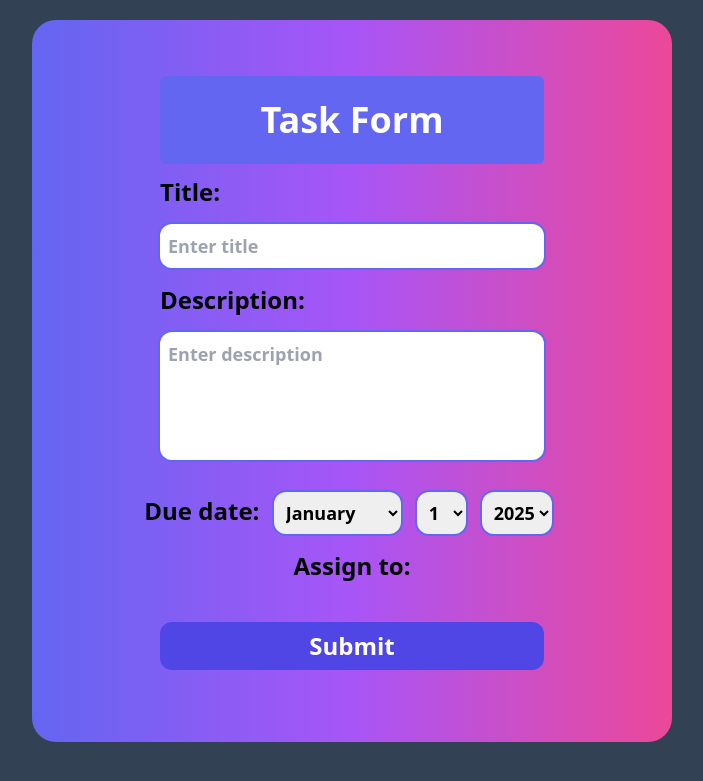
After one commit to CoderSubrota/task-management, a Django app: page /tasks/create_task/ in a window 1280 px wide. The commit adds this page. Shown: the top 781 px of the page, without its empty margins (288-991 px from the left). Run offline with Django 5.2, Linux system fonts and the light colour scheme; data that the repository does not hold is empty; some libraries are stand-ins or nearby versions.

Commit message:
add all codes for post data to postgressql

```diff
--- a/static/css/output.css
+++ b/static/css/output.css
@@ -658,6 +658,21 @@ video {
   margin-bottom: 1.5rem;
 }
 
+.mx-4 {
+  margin-left: 1rem;
+  margin-right: 1rem;
+}
+
+.mx-auto {
+  margin-left: auto;
+  margin-right: auto;
+}
+
+.my-5 {
+  margin-top: 1.25rem;
+  margin-bottom: 1.25rem;
+}
+
 .-ms-3 {
   margin-inline-start: -0.75rem;
 }
@@ -781,6 +796,10 @@ video {
   width: 3rem;
 }
 
+.w-40 {
+  width: 10rem;
+}
+
 .w-5 {
   width: 1.25rem;
 }
@@ -804,6 +823,12 @@ video {
 
 .border-collapse {
   border-collapse: collapse;
+}
+
+.border-spacing-2 {
+  --tw-border-spacing-x: 0.5rem;
+  --tw-border-spacing-y: 0.5rem;
+  border-spacing: var(--tw-border-spacing-x) var(--tw-border-spacing-y);
 }
 
 .transform {
@@ -862,6 +887,11 @@ video {
   border-width: 1px;
 }
 
+.border-indigo-700 {
+  --tw-border-opacity: 1;
+  border-color: rgb(67 56 202 / var(--tw-border-opacity, 1));
+}
+
 .bg-blue-300 {
   --tw-bg-opacity: 1;
   background-color: rgb(147 197 253 / var(--tw-bg-opacity, 1));
@@ -890,6 +920,11 @@ video {
 .bg-green-400 {
   --tw-bg-opacity: 1;
   background-color: rgb(74 222 128 / var(--tw-bg-opacity, 1));
+}
+
+.bg-indigo-600 {
+  --tw-bg-opacity: 1;
+  background-color: rgb(79 70 229 / var(--tw-bg-opacity, 1));
 }
 
 .bg-purple-600 {
@@ -961,9 +996,19 @@ video {
   padding-right: 0.75rem;
 }
 
+.px-5 {
+  padding-left: 1.25rem;
+  padding-right: 1.25rem;
+}
+
 .py-0\.5 {
   padding-top: 0.125rem;
   padding-bottom: 0.125rem;
+}
+
+.py-2 {
+  padding-top: 0.5rem;
+  padding-bottom: 0.5rem;
 }
 
 .py-4 {
@@ -1046,6 +1091,10 @@ video {
   font-weight: 500;
 }
 
+.font-semibold {
+  font-weight: 600;
+}
+
 .uppercase {
   text-transform: uppercase;
 }
@@ -1085,9 +1134,9 @@ video {
   color: rgb(34 197 94 / var(--tw-text-opacity, 1));
 }
 
-.text-lime-400 {
+.text-purple-600 {
   --tw-text-opacity: 1;
-  color: rgb(163 230 53 / var(--tw-text-opacity, 1));
+  color: rgb(147 51 234 / var(--tw-text-opacity, 1));
 }
 
 .text-purple-700 {
@@ -1115,9 +1164,9 @@ video {
   color: rgb(255 255 255 / var(--tw-text-opacity, 1));
 }
 
-.text-lime-800 {
+.text-indigo-600 {
   --tw-text-opacity: 1;
-  color: rgb(63 98 18 / var(--tw-text-opacity, 1));
+  color: rgb(79 70 229 / var(--tw-text-opacity, 1));
 }
 
 .shadow-blue-500\/50 {
--- /dev/null
+++ b/tasks/form.py
@@ -0,0 +1,80 @@
+from django import forms
+from tasks.models import Task
+
+# class TaskForm(forms.Form):
+
+#     title = forms.CharField(max_length=250, label="Title")
+#     description = forms.CharField(widget=forms.Textarea, label="Description")
+#     due_date=forms.DateField(widget=forms.SelectDateWidget, label="Due date")
+#     assign_to= forms.MultipleChoiceField(widget=forms.CheckboxSelectMultiple ,choices=[], label="Assign to")
+
+#     def __init__(self, *args, **kwargs):
+#         employees = kwargs.pop('employees', [])
+#         super().__init__(*args, **kwargs)
+
+#         self.fields['assign_to'].choices = [
+#             (emp.id, emp.name) for emp in employees
+#         ]
+
+class styleMixin:
+    default_class='ring-2 ring-indigo-500 flex text-lg flex-col my-4 w-96 rounded-xl pl-2 py-2'
+
+    def applyStyleWidget(self):
+      for field_name, field in  self.fields.items():
+          if isinstance(field.widget,forms.TextInput):
+              field.widget.attrs.update({
+                  'class':f"{self.default_class}",
+                  'placeholder':f'Enter {field.label.lower()}'
+              })
+          elif isinstance(field.widget,forms.Textarea):
+              field.widget.attrs.update({
+                  "class":f"{self.default_class} resize-none",
+                  'placeholder':f'Enter {field.label.lower()}',
+                  'rows':4
+              })
+
+          elif isinstance(field.widget,forms.SelectDateWidget):
+              field.widget.attrs.update({
+                  "class":"ring-2 ring-indigo-500 my-4 text-lg font-bold rounded-xl pl-2 mx-2  py-2",
+              })
+
+          elif isinstance(field.widget,forms.CheckboxSelectMultiple):
+              field.widget.attrs.update({
+                  "class":"accent-emerald-500/25 my-3 text-lg",
+              })
+
+class TaskModelForm(styleMixin,forms.ModelForm):
+    class Meta:
+        model = Task
+        fields=['title','description','due_date','assign_to']
+
+        widgets={
+            'title':forms.TextInput,
+            'description':forms.Textarea,
+            'due_date':forms.SelectDateWidget,
+            'assign_to':forms.CheckboxSelectMultiple
+        }
+
+        # widgets={
+        #     'title':forms.TextInput(attrs={
+        #         'class':'ring-2 ring-indigo-500 flex flex-col my-4 w-96 rounded-xl pl-2 py-2',
+        #         'placeholder':'Enter meaningful title',
+        #         }),
+        #     'description':forms.Textarea(
+        #         attrs={
+        #         'class':'ring-2 ring-indigo-500 flex flex-col  w-96 my-4 rounded-xl pl-2 h-32 px-3  py-2',
+        #         'placeholder':'Enter meaningful description'
+        #         }
+        #     ),
+        #     'due_date':forms.SelectDateWidget(
+        #         attrs={
+        #         'class':'ring-2 ring-indigo-500 my-4 text-lg font-bold rounded-xl pl-2 mx-2  py-2',
+        #         }),
+        #     'assign_to':forms.CheckboxSelectMultiple( attrs={
+        #         'class':'accent-emerald-500/25 my-3',
+        #         })
+        # }
+
+    def __init__(self,*args, **kwargs):
+        super().__init__(*args, **kwargs)
+        self.applyStyleWidget()
--- a/tasks/models.py
+++ b/tasks/models.py
@@ -1,6 +1,14 @@
 from django.db import models
 
-# Create your models here.
+class Employee(models.Model):
+    name = models.CharField(max_length=541)
+    email=models.EmailField(unique=True, max_length=221)
+
+    def __str__(self):
+        return self.name
+
+
+
 class Task(models.Model):
     # one to many connection
      project=models.ForeignKey(
@@ -8,6 +16,7 @@ class Task(models.Model):
          on_delete=models.CASCADE,
          default=1
      )
+     assign_to = models.ManyToManyField(Employee, related_name="tasks")
      title=models.CharField(max_length=255)
      description = models.TextField()
      due_date = models.DateField()
@@ -27,7 +36,10 @@ class TaskDetails(models.Model):
         (LOW,'LOW'),
     )
 
-    task = models.OneToOneField(Task, on_delete=models.CASCADE)
+    task = models.OneToOneField(
+                                Task,
+                                on_delete=models.CASCADE,
+                                related_name="details")
     assign_to=models.CharField(max_length=210)
     priority=models.CharField(max_length=1, choices=PRIORITY_OPTIONS,default=LOW)
 
--- a/tasks/urls.py
+++ b/tasks/urls.py
@@ -1,8 +1,9 @@
 from django.urls import path
-from tasks.views import show_tasks,user_information,dashboard
+from tasks.views import show_tasks,user_information,create_task,dashboard
 
 urlpatterns=[
     path('show-tasks/', show_tasks),
     path('users/', user_information),
-    path('dashboard/', dashboard)
+    path('dashboard/', dashboard),
+    path('create_task/', create_task),
 ]
--- a/tasks/views.py
+++ b/tasks/views.py
@@ -1,5 +1,6 @@
 from django.shortcuts import render
 from django.http import HttpResponse
+from tasks.form import TaskModelForm
 # Create your views here.
 def home(request):
     # return HttpResponse("This is tasks management system")
@@ -24,3 +25,40 @@ def user_information(request):
 def dashboard(request):
 
     return render(request, "dashboard/dashboard.html")
+
+def create_task(request):
+    # employees = Employee.objects.all()
+
+    form = TaskModelForm()
+    if  request.method =="POST":
+        form = TaskModelForm(request.POST)
+
+        if form.is_valid():
+          form.save()
+
+        """ For django form """
+
+        # form = TaskForm(request.POST, employees=employees)
+        # if form.is_valid():
+        #     data = form.cleaned_data
+        #     title = data.get("title")
+        #     description = data.get("description")
+        #     due_date = data.get("due_date")
+        #     assign_to = data.get("assign_to")
+
+        #     task = Task.objects.create(title=title, description=description,due_date=due_date)
+
+        #     for emp_id in assign_to:
+        #         employee = Employee.objects.get(id=emp_id)
+        #         task.assign_to.add(employee)
+
+        context = {
+            "form":form,
+            "message":"Task added successfully !!"
+        }
+
+        return render(request,"dashboard/task_form.html",context)
+
+    context = {'form':form}
+
+    return render(request,"dashboard/task_form.html",context)
--- a/templates/cdn.html
+++ b/templates/cdn.html
@@ -8,3 +8,4 @@
 
  <link rel="stylesheet" href="{% static 'css/style.css' %}">
  <link rel="stylesheet" href="{% static 'css/output.css' %}">
+ <script src="https://cdn.tailwindcss.com"></script>
--- /dev/null
+++ b/templates/dashboard/task_form.html
@@ -0,0 +1,24 @@
+<!DOCTYPE html>
+<html lang="en">
+<head>
+    <meta charset="UTF-8">
+    <meta name="viewport" content="width=device-width, initial-scale=1.0">
+    <title>Task form </title>
+</head>
+<body class="bg-slate-700">
+    {% include "../cdn.html" %}
+
+{% if message %}
+<p  class="text-center my-4 text-3xl bg-green-400 py-2 rounded-lg  font-medium text-white w-96 m-auto"> {{message}} </p>
+{% endif %}
+
+
+<form   method="post" class="border-spacing-2 ml-80 pb-14 border-indigo-300 bg-gradient-to-r from-indigo-500 via-purple-500 to-pink-500  rounded-3xl pt-4  w-6/12  text-2xl font-semibold flex flex-col justify-center items-center my-5 ">
+    <p class="font-bold text-4xl text-center w-96 my-3 bg-indigo-500  rounded-md  mx-auto  mt-10 text-white py-6"> Task Form  </p>
+
+    {% csrf_token %}
+    {{form.as_p}}
+    <button type="submit" class="bg-indigo-600 rounded-xl mb-7 px-5 py-2 w-96 text-white mx-4 my-4">Submit</button>
+</form>
+</body>
+</html>
```
Also changed, not shown: tasks/migrations/0005_employee_task_assign_to.py (added), tasks/migrations/0006_alter_task_project.py (added), tasks/migrations/0007_alter_task_project_alter_taskdetails_task.py (added).
